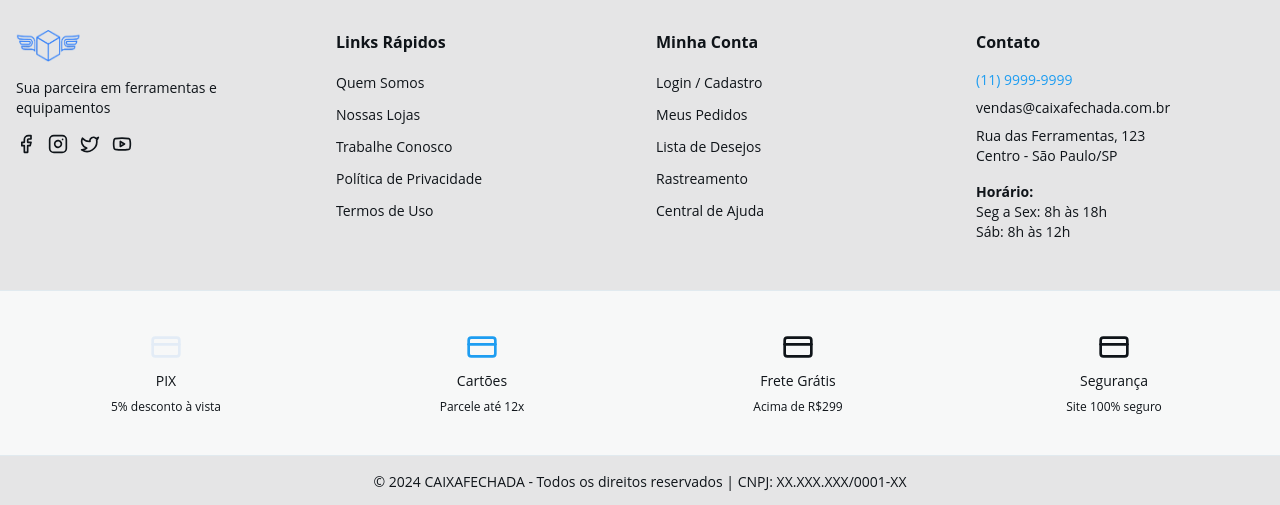
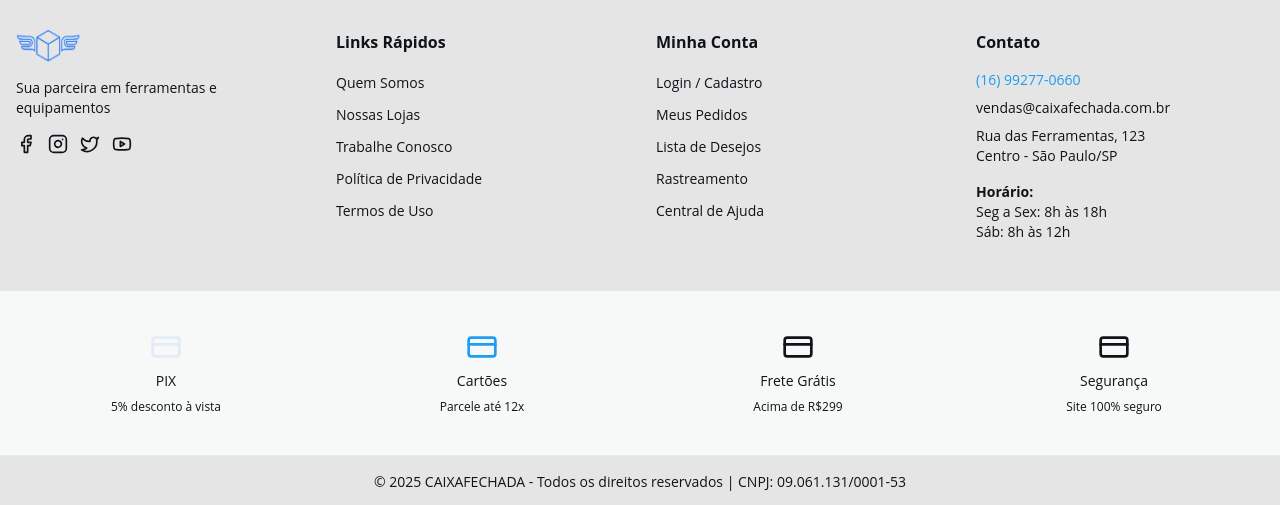
Before and after one commit to leonardodavinci2049/web-app-e-commerce-v1, a Next.js app: page / in a window 1280 px wide. Shown: the part 621-1126 px from the top of the page. Built offline with nearby package versions, Linux system fonts and the light colour scheme; no server answers.

Commit message:
feat: Atualiza números de telefone, metadados da página e CNPJ.

```diff
--- a/src/app/(home)/page.tsx
+++ b/src/app/(home)/page.tsx
@@ -11,9 +11,8 @@ import { getTableProducts } from "./actions";
 import TabelaPageContent from "./components/table/tabela-page-content";
 
 export const metadata: Metadata = {
-  title: "Tabela de Produtos | Loja",
-  description:
-    "Navegue pela tabela completa de produtos com busca inteligente e confira preços competitivos em tempo real.",
+  title: "Caixa Fechada | Peças para Celulares em Ribeirão Preto – Atacado e Varejo",
+  description: "A Caixa Fechada é a maior distribuidora de peças para celulares em Ribeirão Preto. Vendas no atacado e varejo com variedade, qualidade e entrega rápida",
 };
 
 interface TabelaPageProps {
--- a/src/app/layout.tsx
+++ b/src/app/layout.tsx
@@ -16,8 +16,8 @@ const geistMono = Geist_Mono({
 });
 
 export const metadata: Metadata = {
-  title: "Create Next App",
-  description: "Generated by create next app",
+  title: "Caixa Fechada | Peças para Celulares em Ribeirão Preto – Atacado e Varejo",
+  description: "A Caixa Fechada é a maior distribuidora de peças para celulares em Ribeirão Preto. Vendas no atacado e varejo com variedade, qualidade e entrega rápida",
 };
 
 export default function RootLayout({
--- a/src/components/home/footer.tsx
+++ b/src/components/home/footer.tsx
@@ -164,7 +164,7 @@ export default function Footer() {
             <h3 className="font-bold">Contato</h3>
             <ul className="space-y-2 text-sm">
               <li>
-                <span className="text-primary font-medium">(11) 9999-9999</span>
+                <span className="text-primary font-medium">(16) 99277-0660</span>
               </li>
               <li>
                 <span className="text-muted-foreground">
@@ -234,8 +234,8 @@ export default function Footer() {
       <div className="border-t border-border bg-muted">
         <div className="container mx-auto max-w-7xl px-4 py-4">
           <p className="text-center text-sm text-muted-foreground">
-            © 2024 CAIXAFECHADA - Todos os direitos reservados | CNPJ:
-            XX.XXX.XXX/0001-XX
+            © {new Date().getFullYear()} CAIXAFECHADA - Todos os direitos
+            reservados | CNPJ: 09.061.131/0001-53
           </p>
         </div>
       </div>
--- a/src/components/home/location-section.tsx
+++ b/src/components/home/location-section.tsx
@@ -57,7 +57,7 @@ export default function LocationSection() {
                   <p className="font-medium text-foreground">
                     Telefone e WhatsApp
                   </p>
-                  <p className="text-primary font-medium">(11) 9999-9999</p>
+                  <p className="text-primary font-medium">(16) 99277-0660</p>
                 </div>
               </div>
 
--- a/src/components/home/top-bar.tsx
+++ b/src/components/home/top-bar.tsx
@@ -17,7 +17,7 @@ export default function TopBar() {
           Atendimento ao Cliente
         </Link>
 
-        <div className="text-sm font-medium">Televendas: (11) 9999-9999</div>
+        <div className="text-sm font-medium">Televendas: (16) 99277-0660</div>
 
         <ModeToggle />
       </div>
--- a/src/components/product/product-actions.tsx
+++ b/src/components/product/product-actions.tsx
@@ -31,7 +31,7 @@ export function ProductActions({
     const message = encodeURIComponent(
       `Olá! Tenho interesse no produto: ${productName}\nPreço: R$ ${productPrice.toFixed(2).replace(".", ",")}\nQuantidade: ${quantity}`,
     );
-    const whatsappUrl = `https://wa.me/5511999999999?text=${message}`;
+    const whatsappUrl = `https://wa.me/5516992770660?text=${message}`;
     window.open(whatsappUrl, "_blank");
   };
 
```
Also changed, not shown: src/components/product/README.md.
